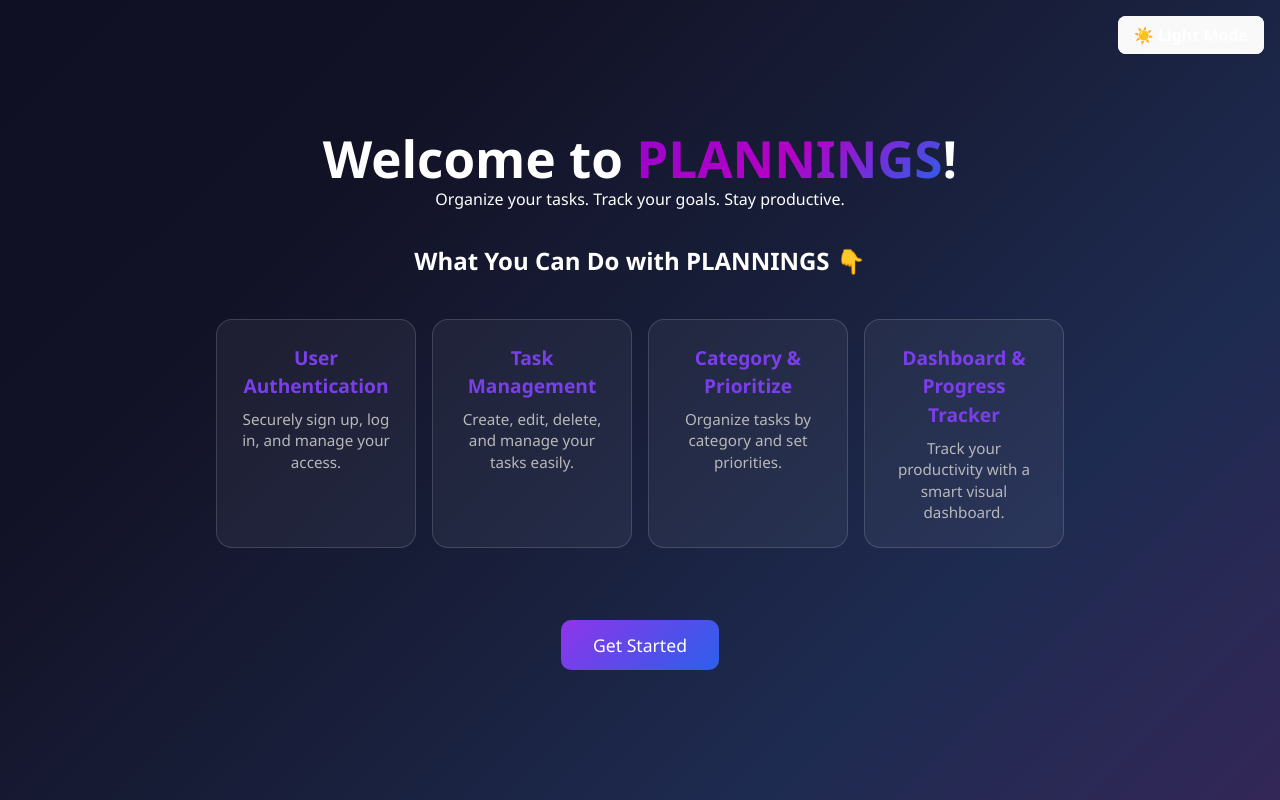
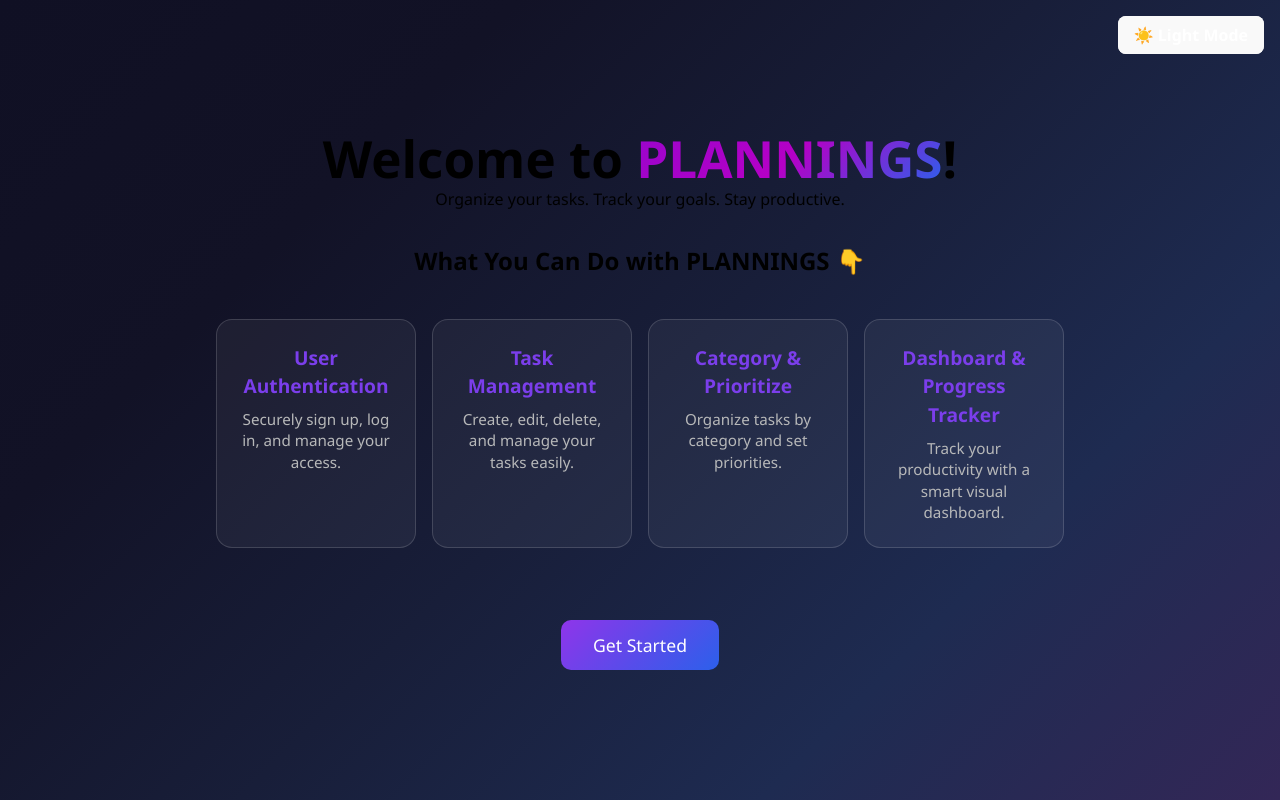
Before and after one commit to Akshaygohrava/Task-Management-System, a React (Vite) app: page / in a window 1280 px wide. Built offline with nearby package versions, Linux system fonts and the light colour scheme.

Commit message:
An Dark Mode Fix

```diff
--- a/src/Components/TaskMng/ProgressTracker.css
+++ b/src/Components/TaskMng/ProgressTracker.css
@@ -26,10 +26,12 @@
   background: #fff;
   color: #000;
 }
-
+.h1-progress {
+  color: #fff;
+}
 .progress-container.dark {
   background: rgba(255, 255, 255, 0.05);
-  color: #fff;
+  color: #000;
 }
 
 .progress-container h2 {
--- a/src/Components/TaskMng/ProgressTracker.jsx
+++ b/src/Components/TaskMng/ProgressTracker.jsx
@@ -151,7 +151,7 @@ const ProgressTracker = () => {
           </Link>
         </div>
 
-        <h2>📊 Progress Tracker</h2>
+        <h2 className="h1-progress">📊 Progress Tracker</h2>
 
         <div className="summary-cards">
           <div className="summary-card">
--- a/src/index.css
+++ b/src/index.css
@@ -4,7 +4,8 @@
   font-weight: 400;
 
   color-scheme: light dark;
-  color: rgba(255, 255, 255, 0.87);
+  /* color: rgba(255, 255, 255, 0.87); */
+  color: #000;
   background-color: #242424;
 
   font-synthesis: none;
@@ -36,7 +37,7 @@ body {
     #332757
   );
 
-  color: #fff;
+  color: #000;
   min-height: 100vh;
   margin: 0;
   padding: 0;
@@ -102,7 +103,7 @@ body.dark-mode {
     #1e2b51,
     #332757
   );
-  color: #fff;
+  color: #000;
 }
 
 /* lightmode */
```
Also changed, not shown: src/Components/welcome.css (line endings or trailing spaces).
